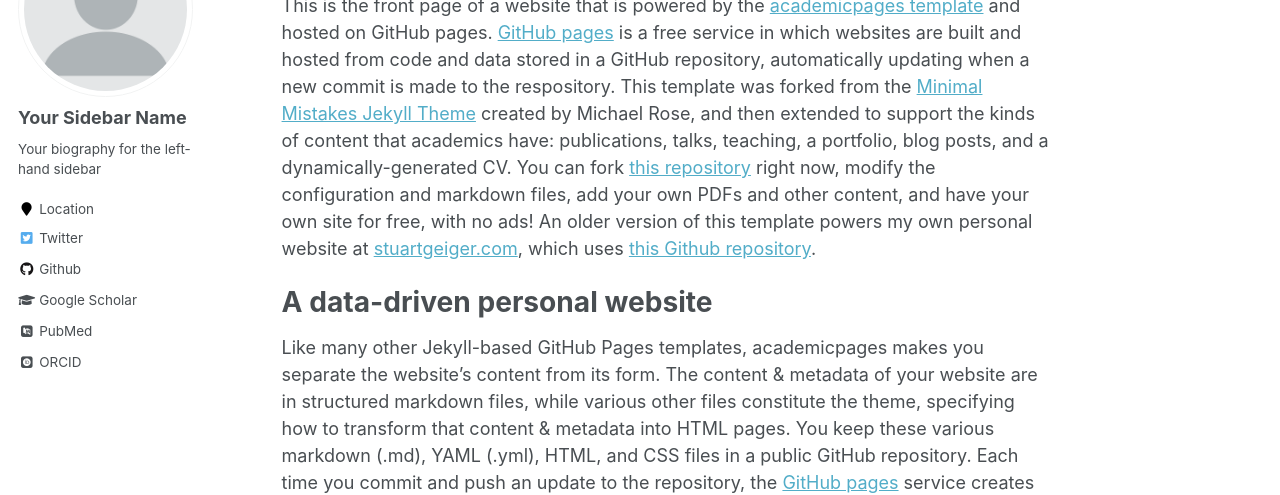
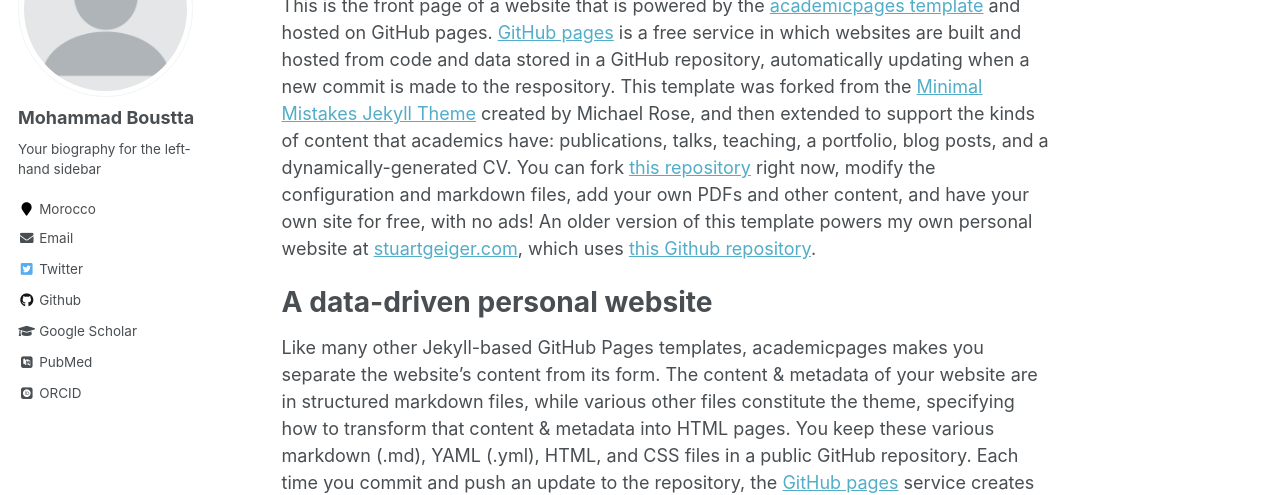
Before and after one commit to m0san/m0san.github.io, a Jekyll site: the page built from _pages/about.md, in a window 1280 px wide. Shown: the part 196-691 px from the top of the page. Built offline with Jekyll 4.4.1, drawn with Linux system fonts in a browser that asks for light colours; some web fonts are replaced.

Commit message:
first commit

```diff
--- a/_config.yml
+++ b/_config.yml
@@ -80,14 +80,14 @@
 
 # Site Author
 author:
-  name             : "Your Sidebar Name"
+  name             : "Mohammad Boustta"
   avatar           : "profile.png"
   bio              : "Your biography for the left-hand sidebar"
-  location         : "Location"
+  location         : "Morocco"
   employer         :
   pubmed           : "https://www.ncbi.nlm.nih.gov/pubmed/?term=john+snow"
   googlescholar    : "http://yourfullgooglescholarurl.com"
-  email            :
+  email            : "moboustt@student.1337.ma"
   researchgate     :  # example: "https://www.researchgate.net/profile/yourprofile"
   uri              :
   bitbucket        :
@@ -96,7 +96,7 @@
   flickr           :
   facebook         :
   foursquare       :
-  github           : "academicpages"
+  github           : "m0san"
   google_plus      :
   keybase          :
   instagram        :
@@ -109,7 +109,7 @@
   stackoverflow    : # http://stackoverflow.com/users/123456/username
   steam            :
   tumblr           :
-  twitter          : "replacethistwitterhandle"
+  twitter          : "boustta_mo"
   vine             :
   weibo            :
   xing             :
```
